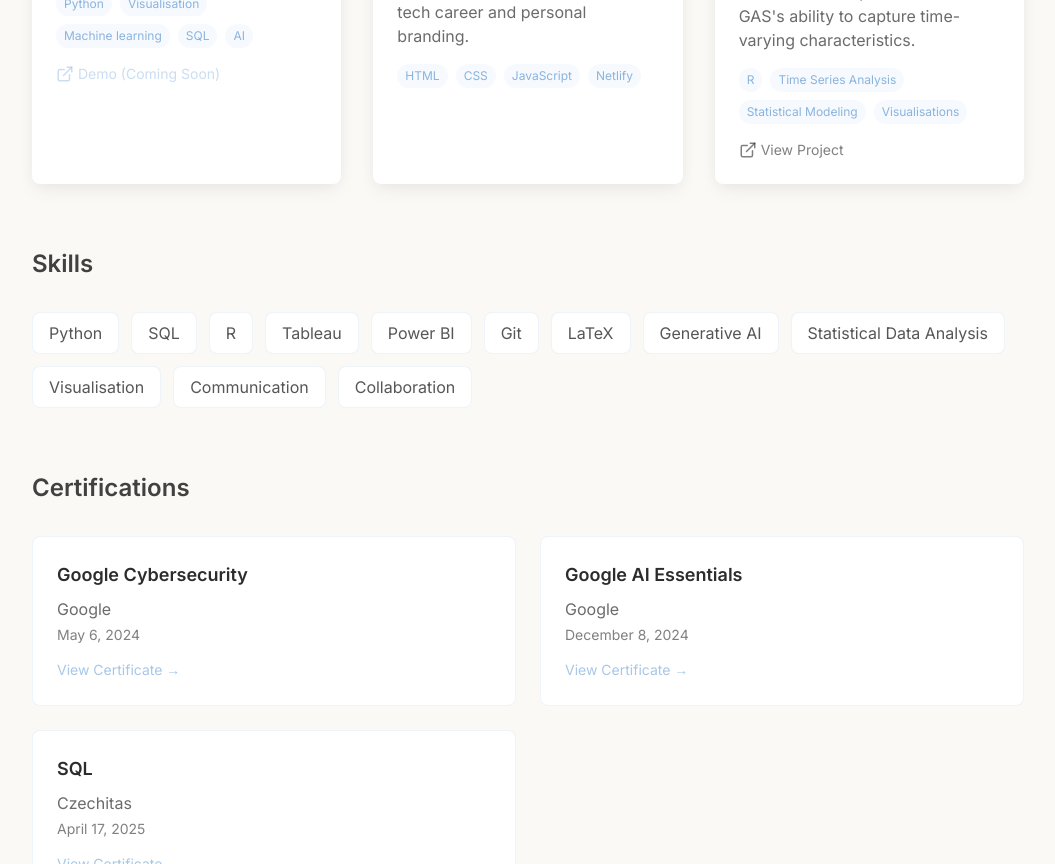
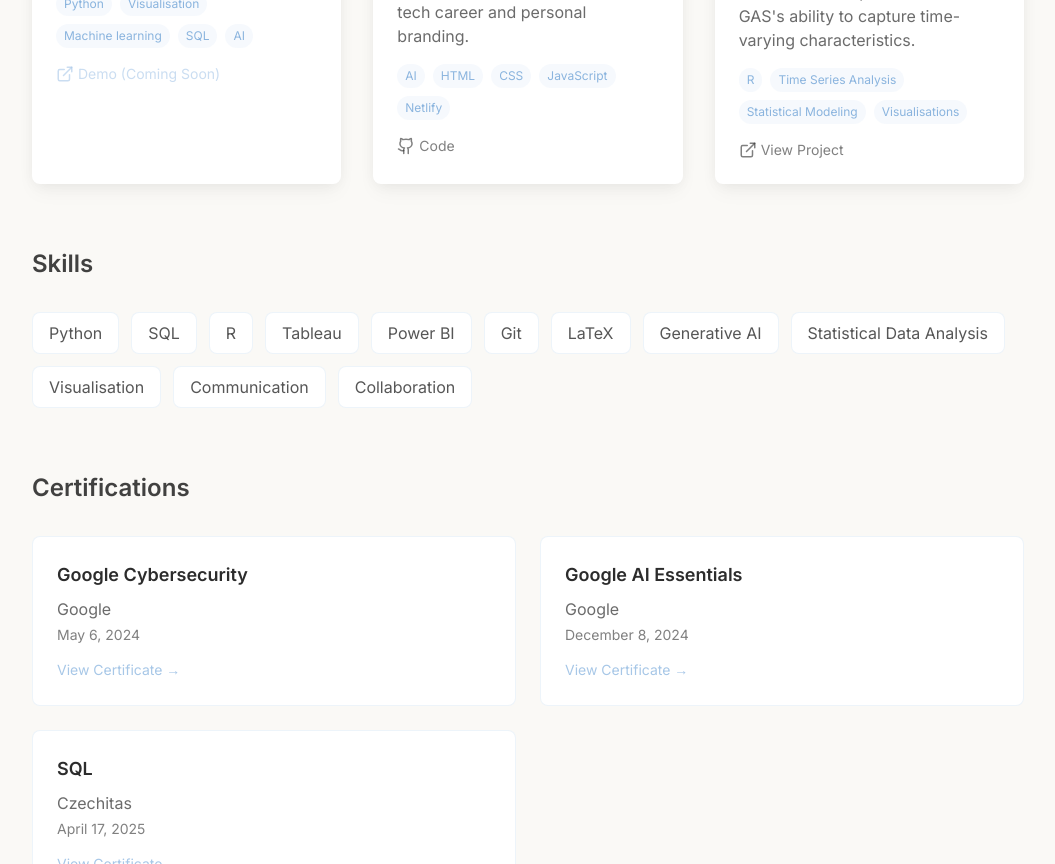
Before and after one commit to bettysumnikova/portfolio-website, a React (Vite) app: page / in a window 1280 px wide. Shown: the part 1380-2244 px from the top of the page, without its empty margins (112-1167 px from the left). Built offline with nearby package versions, Linux system fonts and the light colour scheme.

Commit message:
Link added to Portfolio project

```diff
--- a/src/components/WorkSection.tsx
+++ b/src/components/WorkSection.tsx
@@ -36,8 +36,8 @@ const projects: Project[] = [
     title: 'Personal Portfolio Website',
     description: 'A fully responsive and artistic portfolio site to showcase projects, skills, and personal activities, designed to support a tech career and personal branding.',
     image: '/assets/images/projects/project2-placeholder.jpg',
-    tags: ['HTML', 'CSS', 'JavaScript', 'Netlify'],
-  //   github: 'https://github.com'
+    tags: ['AI', 'HTML', 'CSS', 'JavaScript', 'Netlify'],
+    github: 'https://github.com/bettysumnikova/portfolio-website'
   },
   {
     id: 3,
```
